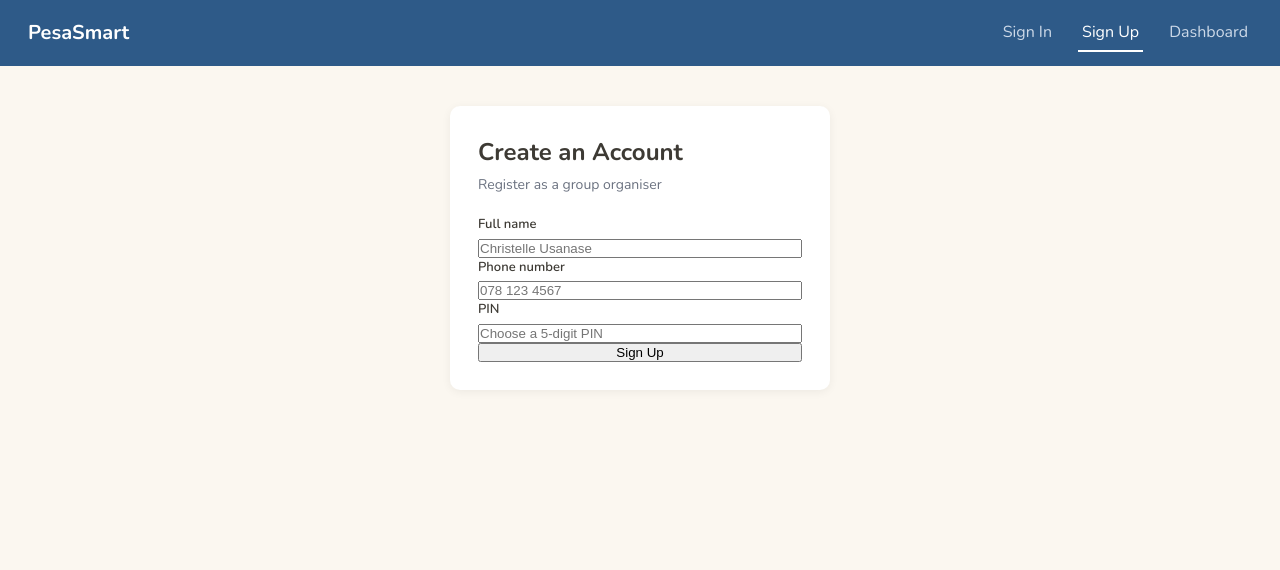
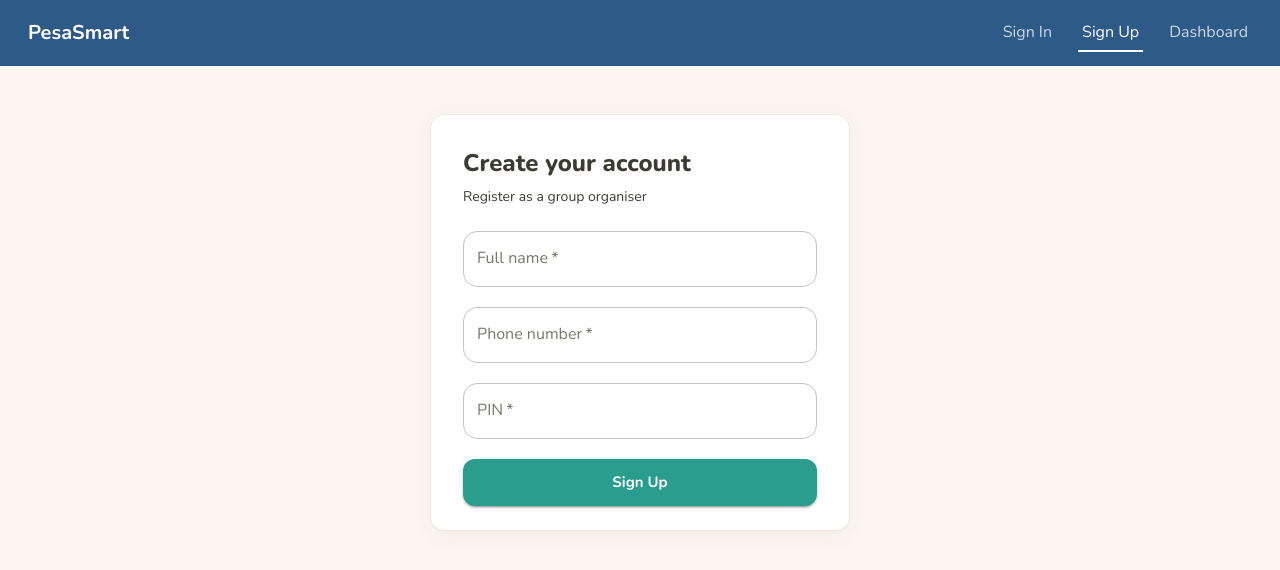
Before and after one commit to Usanas7/pesasmart-frontend, a React app: page /signup in a window 1280 px wide. Shown: the top 570 px of the page. Built offline with nearby package versions, Linux system fonts and the light colour scheme; no server answers; the HTML template or start-up script is replaced by a standard one.

Commit message:
Convert SignIn and SignUp to MUI

```diff
--- a/src/pages/SignIn.jsx
+++ b/src/pages/SignIn.jsx
@@ -1,5 +1,6 @@
 import { useState } from "react";
 import { useNavigate } from "react-router-dom";
+import { Box, Card, CardContent, TextField, Button, Typography, Alert, Stack } from "@mui/material";
 
 const API = import.meta.env.VITE_API_URL;
 
@@ -12,12 +13,10 @@ function SignIn() {
   async function handleSubmit(e) {
     e.preventDefault();
     setError("");
-
     if (!/^\d{5}$/.test(pin)) {
       setError("PIN must be exactly 5 digits");
       return;
     }
-
     try {
       const res = await fetch(`${API}/api/login`, {
         method: "POST",
@@ -38,26 +37,44 @@ function SignIn() {
   }
 
   return (
-    <div className="card">
-      <h2>Sign In</h2>
-      <p className="subtitle">Group organiser login</p>
-      {error && <p className="error">{error}</p>}
+    <Box sx={{ display: "flex", justifyContent: "center", mt: 6, px: 2 }}>
+      <Card sx={{ width: "100%", maxWidth: 420 }}>
+        <CardContent sx={{ p: 4 }}>
+          <Typography variant="h5" gutterBottom>Welcome back</Typography>
+          <Typography variant="body2" color="text.secondary" sx={{ mb: 3 }}>
+            Sign in to manage your Ikimina groups
+          </Typography>
+
+          {error && <Alert severity="error" sx={{ mb: 2 }}>{error}</Alert>}
+
           <form onSubmit={handleSubmit}>
-        <label>Phone number</label>
-        <input value={phoneNumber} onChange={(e) => setPhoneNumber(e.target.value)} placeholder="078 123 4567" required />
-        <label>PIN</label>
-        <input
+            <Stack spacing={2.5}>
+              <TextField
+                label="Phone number"
+                value={phoneNumber}
+                onChange={(e) => setPhoneNumber(e.target.value)}
+                placeholder="078 123 4567"
+                fullWidth
+                required
+              />
+              <TextField
+                label="PIN"
                 type="password"
-          inputMode="numeric"
-          maxLength={5}
                 value={pin}
                 onChange={(e) => setPin(e.target.value.replace(/\D/g, ""))}
+                inputProps={{ inputMode: "numeric", maxLength: 5 }}
                 placeholder="5-digit PIN"
+                fullWidth
                 required
               />
-        <button type="submit">Sign In</button>
+              <Button type="submit" variant="contained" size="large" fullWidth>
+                Sign In
+              </Button>
+            </Stack>
           </form>
-    </div>
+        </CardContent>
+      </Card>
+    </Box>
   );
 }
 
--- a/src/pages/SignUp.jsx
+++ b/src/pages/SignUp.jsx
@@ -1,5 +1,6 @@
 import { useState } from "react";
 import { useNavigate } from "react-router-dom";
+import { Box, Card, CardContent, TextField, Button, Typography, Alert, Stack } from "@mui/material";
 
 const API = import.meta.env.VITE_API_URL;
 
@@ -13,19 +14,9 @@ function SignUp() {
   async function handleSubmit(e) {
     e.preventDefault();
     setError("");
-
-    if (!fullName.trim()) {
-      setError("Please enter your full name");
-      return;
-    }
-    if (!/^\d{9,15}$/.test(phoneNumber.replace(/\D/g, ""))) {
-      setError("Enter a valid phone number");
-      return;
-    }
-    if (!/^\d{5}$/.test(pin)) {
-      setError("PIN must be exactly 5 digits");
-      return;
-    }
+    if (!fullName.trim()) { setError("Please enter your full name"); return; }
+    if (!/^\d{9,15}$/.test(phoneNumber.replace(/\D/g, ""))) { setError("Enter a valid phone number"); return; }
+    if (!/^\d{5}$/.test(pin)) { setError("PIN must be exactly 5 digits"); return; }
 
     try {
       const res = await fetch(`${API}/api/signup`, {
@@ -47,28 +38,52 @@ function SignUp() {
   }
 
   return (
-    <div className="card">
-      <h2>Create an Account</h2>
-      <p className="subtitle">Register as a group organiser</p>
-      {error && <p className="error">{error}</p>}
+    <Box sx={{ display: "flex", justifyContent: "center", mt: 6, px: 2 }}>
+      <Card sx={{ width: "100%", maxWidth: 420 }}>
+        <CardContent sx={{ p: 4 }}>
+          <Typography variant="h5" gutterBottom>Create your account</Typography>
+          <Typography variant="body2" color="text.secondary" sx={{ mb: 3 }}>
+            Register as a group organiser
+          </Typography>
+
+          {error && <Alert severity="error" sx={{ mb: 2 }}>{error}</Alert>}
+
           <form onSubmit={handleSubmit}>
-        <label>Full name</label>
-        <input value={fullName} onChange={(e) => setFullName(e.target.value)} placeholder="Christelle Usanase" required />
-        <label>Phone number</label>
-        <input value={phoneNumber} onChange={(e) => setPhoneNumber(e.target.value)} placeholder="078 123 4567" required />
-        <label>PIN</label>
-        <input
+            <Stack spacing={2.5}>
+              <TextField
+                label="Full name"
+                value={fullName}
+                onChange={(e) => setFullName(e.target.value)}
+                placeholder="Christelle Usanase"
+                fullWidth
+                required
+              />
+              <TextField
+                label="Phone number"
+                value={phoneNumber}
+                onChange={(e) => setPhoneNumber(e.target.value)}
+                placeholder="078 123 4567"
+                fullWidth
+                required
+              />
+              <TextField
+                label="PIN"
                 type="password"
-          inputMode="numeric"
-          maxLength={5}
                 value={pin}
                 onChange={(e) => setPin(e.target.value.replace(/\D/g, ""))}
+                inputProps={{ inputMode: "numeric", maxLength: 5 }}
                 placeholder="Choose a 5-digit PIN"
+                fullWidth
                 required
               />
-        <button type="submit">Sign Up</button>
+              <Button type="submit" variant="contained" size="large" fullWidth>
+                Sign Up
+              </Button>
+            </Stack>
           </form>
-    </div>
+        </CardContent>
+      </Card>
+    </Box>
   );
 }
 
```
Lines whose indentation alone changed are shown as unchanged.
